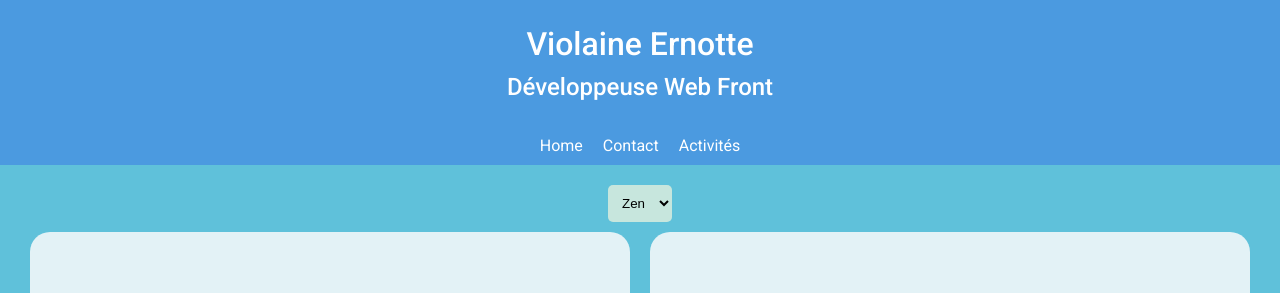
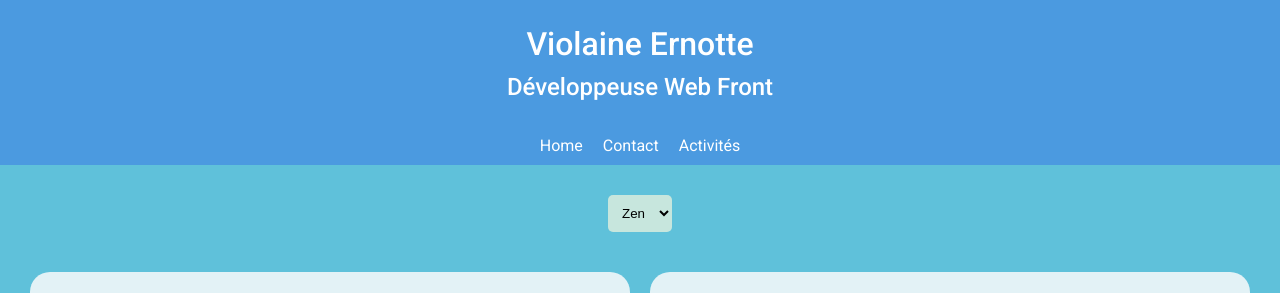
Before and after one commit to vio9/cv, a React (Create React App) app: page /activites in a window 1280 px wide. Shown: the top 293 px of the page. Built offline with nearby package versions, Linux system fonts and the light colour scheme.

Commit message:
select marg

```diff
--- a/src/style/components/_activites.scss
+++ b/src/style/components/_activites.scss
@@ -11,6 +11,7 @@
 		border: none;
 		border-radius: 5px;
 		background-color: #c7e6dd;
+		margin: 10px 0 30px 0;
 	}
 
 	.activity-card-wrapper {
```
